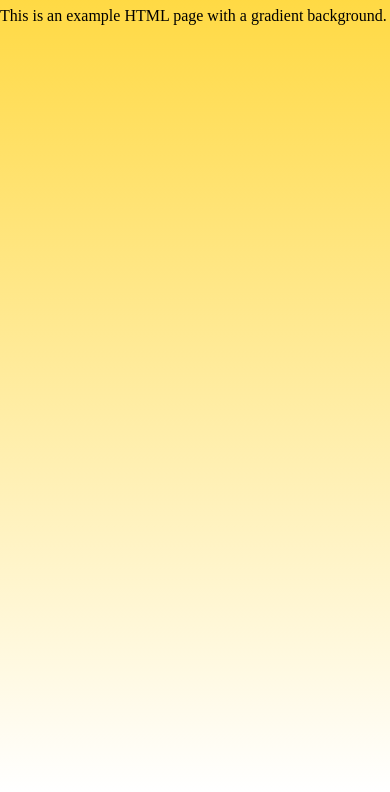
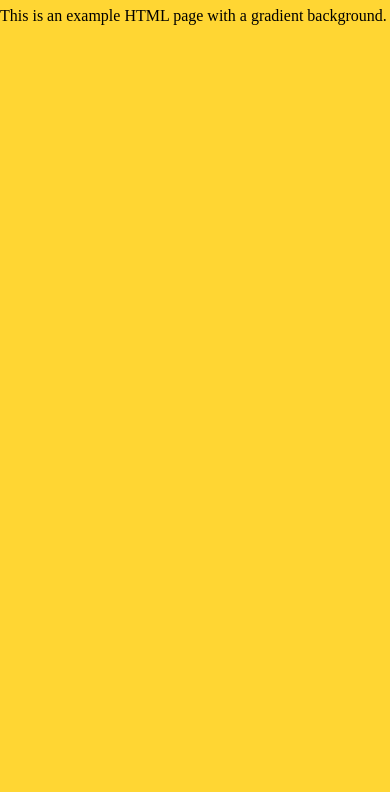
Before and after one commit to xisjons/kissxiss, a plain HTML site: page index.html in a window 390 px wide. Shown: the part 73-865 px from the top of the page. Drawn offline with Linux system fonts and the light colour scheme.

Commit message:
Update index.html

```diff
--- a/index.html
+++ b/index.html
@@ -7,6 +7,12 @@
         height: 100vh;
         margin: 0;
       }
+
+      @media only screen and (max-width: 600px) {
+        body {
+          background: #ffd633;
+        }
+      }
     </style>
   </head>
   <body>
```
